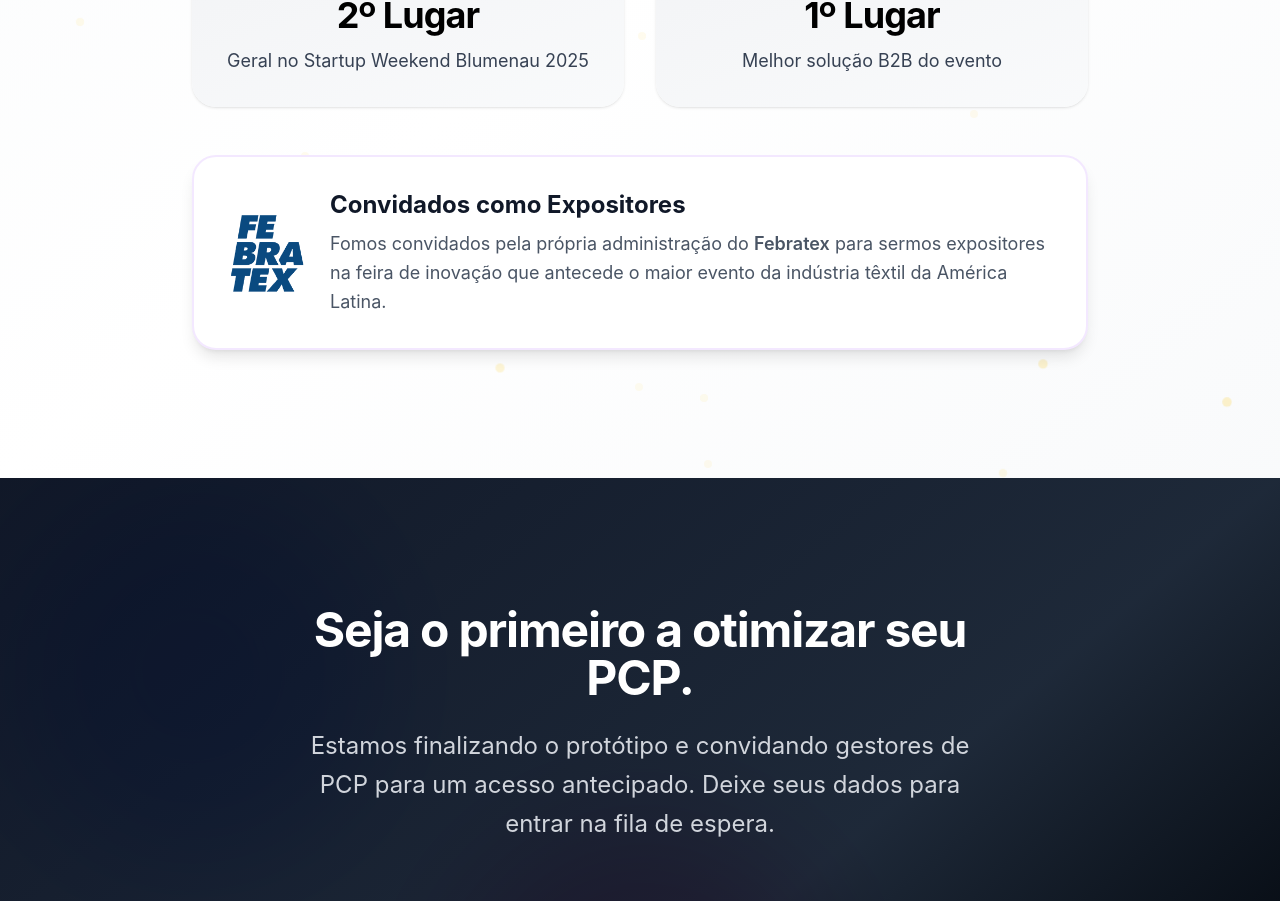
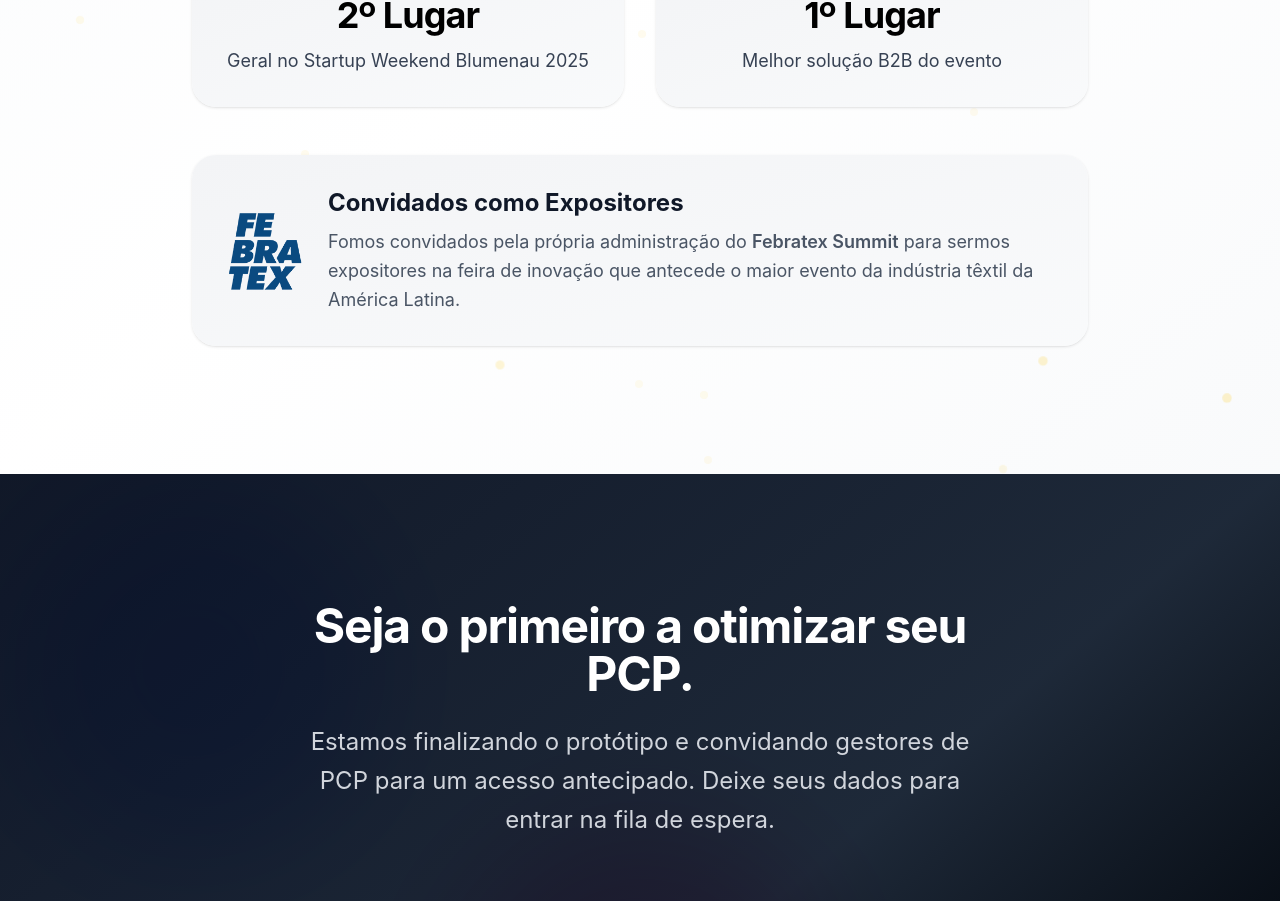
Before and after one commit to victorgrein/lp-texfy, a Next.js app: page / in a window 1280 px wide. Shown: the part 3904-4805 px from the top of the page. Built offline with nearby package versions, Linux system fonts and the light colour scheme.

Commit message:
Fix Febratex text and form field alignment
- Add 'Summit' back to Febratex text
- Fix cargo field vertical alignment with flex items-center
- Match Febratex card background with award cards
- Use same gradient and hover effects across all cards

```diff
--- a/src/app/page.tsx
+++ b/src/app/page.tsx
@@ -429,7 +429,7 @@ export default function Home() {
             </div>
           </div>
 
-          <div className="bg-white rounded-3xl p-8 shadow-lg border-2 border-purple-100 animate-on-scroll animation-delay-600">
+          <div className="bg-gradient-to-br from-gray-100 to-gray-50 rounded-3xl p-8 shadow-sm hover:shadow-lg transition-all duration-300 hover:-translate-y-2 animate-on-scroll animation-delay-600">
             <div className="flex flex-col md:flex-row items-center gap-6 justify-center">
               <div className="flex-shrink-0">
                 <img
@@ -443,7 +443,7 @@ export default function Home() {
                   Convidados como Expositores
                 </h3>
                 <p className="text-gray-600 text-lg leading-relaxed">
-                  Fomos convidados pela própria administração do <span className="font-semibold">Febratex</span> para sermos expositores na feira de inovação que antecede o maior evento da indústria têxtil da América Latina.
+                  Fomos convidados pela própria administração do <span className="font-semibold">Febratex Summit</span> para sermos expositores na feira de inovação que antecede o maior evento da indústria têxtil da América Latina.
                 </p>
               </div>
             </div>
@@ -513,7 +513,7 @@ export default function Home() {
                   <div className="space-y-3">
                     <Label htmlFor="cargo" className="text-white font-medium text-lg">Cargo</Label>
                     <Select value={formData.cargo} onValueChange={handleSelectChange}>
-                      <SelectTrigger className="bg-white/10 border-white/20 text-white rounded-2xl h-14 text-lg focus:bg-white/20 transition-all duration-300">
+                      <SelectTrigger className="bg-white/10 border-white/20 text-white rounded-2xl h-14 text-lg focus:bg-white/20 transition-all duration-300 flex items-center">
                         <SelectValue placeholder="Selecione seu cargo" />
                       </SelectTrigger>
                       <SelectContent className="bg-gray-900 border-white/20">
```
